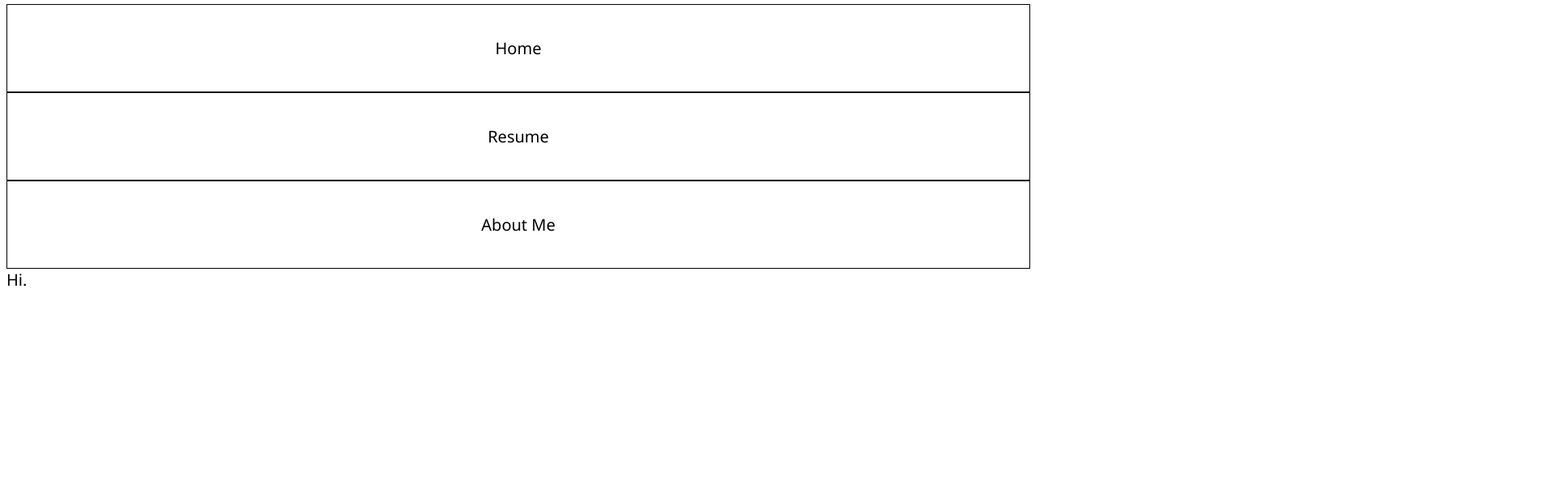
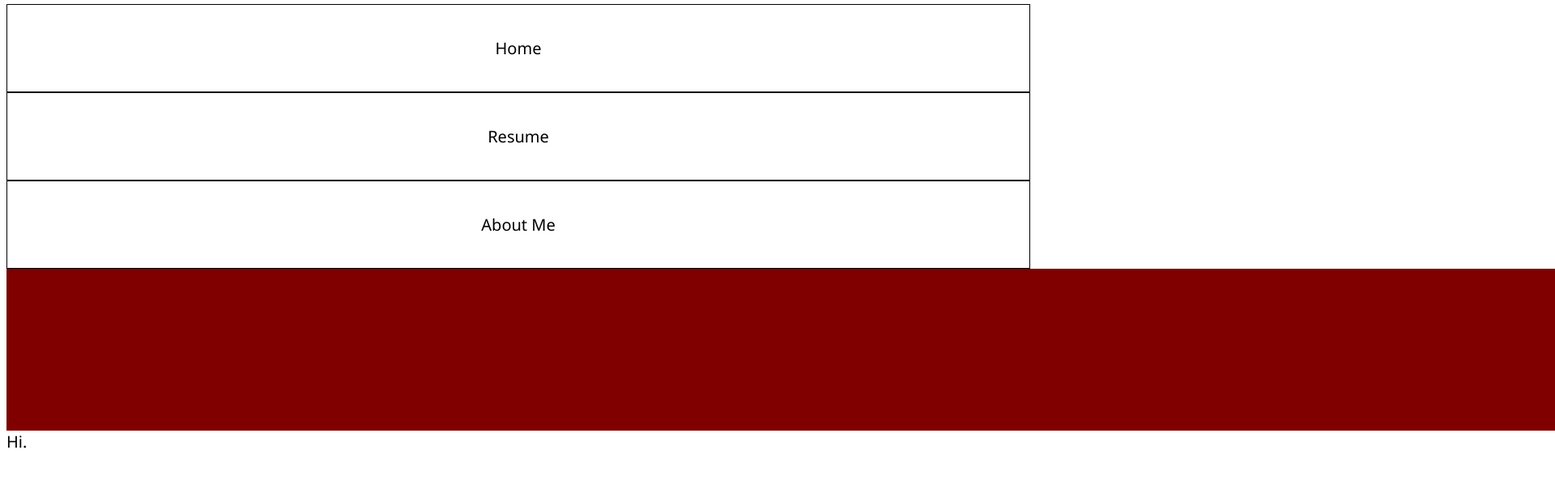
Before and after one commit to lizchrisman/lizchrisman.github.io, a plain HTML site: page Class4_html.html in a window 1280 px wide. Shown: the part 107-700 px from the top of the page at 81% size, 1920 px wide, since content can reach past the window. Drawn offline with Linux system fonts and the light colour scheme.

Commit message:
Added Div

```diff
--- a/Class4_html.html
+++ b/Class4_html.html
@@ -27,6 +27,8 @@
         </header>
 
         <main class="resume">
+            <div class="size_length_example">
+            </div>
             Hi.
         </main>
     </body>
--- a/css/font_style_examples.css
+++ b/css/font_style_examples.css
@@ -2,8 +2,6 @@ body{
     font-family: 'Noto Sans', sans-serif;
     font-size: 20px;
     font-weight: 400;
-    background-color:slategray
-    color: black;
 }
 
 header h1{
@@ -11,7 +9,7 @@ header h1{
 }
 
 .size_length_example{
-    width: 10em; /* M */
+    width: 100em; /* M */
     height: 10em;
     background-color: maroon;
 }
```
